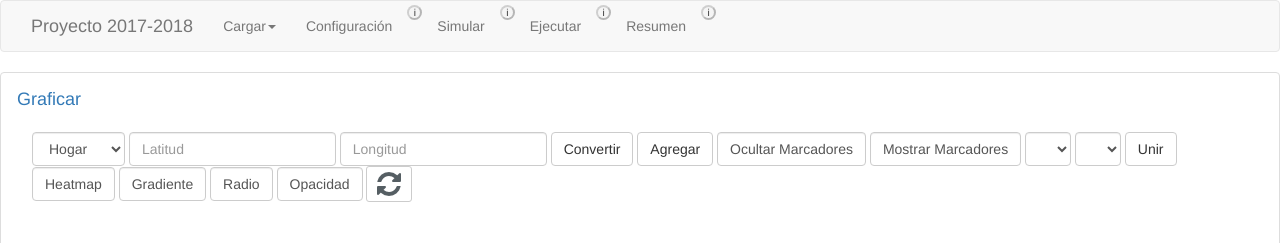
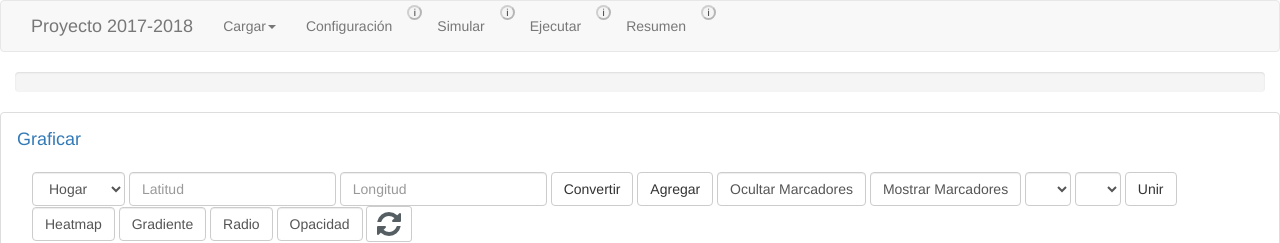
Before and after one commit to Mazzanicolas/proyecto, a Django app: page /app/ in a window 1280 px wide. Shown: the top 243 px of the page. Run offline with Django 3.2, Linux system fonts and the light colour scheme; data comes from the database, SQL or seed files in the repository; data that the repository does not hold is empty; parts of the project's set-up code (start-up, migrations or seed data) failed here and were passed over; some libraries are stand-ins or nearby versions.

Commit message:
ProgressBar Html/Ajax/Jquery + a lil Django

```diff
--- a/app/templates/app/index2.html
+++ b/app/templates/app/index2.html
@@ -36,6 +36,7 @@
               <ul class="dropdown-menu">
                 <li><a href="#" data-toggle="modal" data-target="#cargar_datos">Cargar Datos &nbsp;&nbsp;<button href="#aboutModal" data-toggle="modal" data-target="#myModal" class="btn-circle-micro" data-toggle="tooltip" data-placement="bottom" title="Cargar datos tooltip" disabled>i</button></a></li>
                 <li><a href="#" data-toggle="modal" data-target="#">Cargar Shapes &nbsp;&nbsp;<button href="#aboutModal" data-toggle="modal" data-target="#myModal" class="btn-circle-micro" data-toggle="tooltip" data-placement="bottom" title="Cargar shapes tooltip" disabled>i</button></a></li>
+                <li><button onclick="ask();">Julio</button></li>
               </ul>
             </li>
           <!--1-->
@@ -59,6 +60,13 @@
         </div>
       </div>
     </nav>
+    <div class="container" style="width:100%">
+      <!--h2>Calculando</h2-->
+      <div class="progress">
+        <div id="progressB" class="progress-bar progress-bar-striped active" role="progressbar" aria-valuenow="0" aria-valuemin="10" aria-valuemax="0" style="width:0%">
+        </div>
+      </div>
+    </div>
     <!--NavBar-->
     <!--2-Config-->
     <div id="config" class="modal fade" role="dialog">
@@ -266,10 +274,11 @@
             </div>
           </div>
           <!--Anclas-->
-          <div class="progress">
-            <div class="progress-bar progress-bar-info progress-bar-striped" role="progressbar"
-            aria-valuenow="50" aria-valuemin="0" aria-valuemax="100" style="width:50%">
-              50% Completado
+          <div class="container" style="width:100%">
+            <h2>Calculando</h2>
+            <div class="progress">
+              <div class="progress-bar progress-bar-striped active" role="progressbar" aria-valuenow="0" aria-valuemin="10" aria-valuemax="0" style="width:40%">
+              </div>
             </div>
           </div>
         </div>
@@ -558,6 +567,29 @@
   <script src="{% static 'app/js/jquery-2.2.1.min.js' %}"></script>
   <script src="{% static 'app/js/bootstrap.min.js' %}"></script>
   <script type="text/javascript">
+
+  function ask2() {
+    var xhttp = new XMLHttpRequest();
+    xhttp.onreadystatechange = function() {
+      if (this.readyState == 4 && this.status == 200) {
+        console.log("Entro")
+        var obj = JSON.parse(this.responseText);
+        var crrnt = (parseFloat(obj['Done'])/parseFloat(obj['Total']))*100
+        document.getElementById("progressB").style. width = crrnt.toString()+"%";
+        alert(crrnt);
+        if(crrnt>99){
+          clearInterval(progressLoop);
+        }
+      }
+    };
+    xhttp.open("GET", "progress/", true);
+    xhttp.send();
+  }
+
+  function ask(){
+      var progressLoop = setInterval(function() { ask2(); }, 5000);
+  }
+  //Loading bar ¨¨¨
 
   $(function () {
     $('[data-toggle="tooltip"]').tooltip()
--- a/app/urls.py
+++ b/app/urls.py
@@ -10,4 +10,5 @@ urlpatterns = [
     url(r'^test/$', views.test, name='test'),
     url(r'^redirectSim/$', views.redirectSim, name='redirectSim'),
     url(r'^leTest/$', views.consultaToCSV, name='leTest'),
+    url(r'^progress/$', views.progress, name='progress'),
 ]
--- a/app/views.py
+++ b/app/views.py
@@ -16,6 +16,7 @@ from app.checkeo_errores import *
 from app.task import suzuki, calculateIndividual
 import app.utils as utils
 import app.load as load
+from django.http import JsonResponse
 global shapeAuto
 global shapeCaminando
 
@@ -33,6 +34,12 @@ def test(request):
         return consultaToCSV(request)
     response = redirect('consultaConFiltro')
     return response
+
+def progress(request):
+    print("PROGRESS")
+    data = {"Done":3,"Total":10}
+    return JsonResponse(data)
+
 def redirectSim(request):
     if(len(IndividuoCentro.objects.all()) == 0):
         print("******************************************************************************************************************")
```
